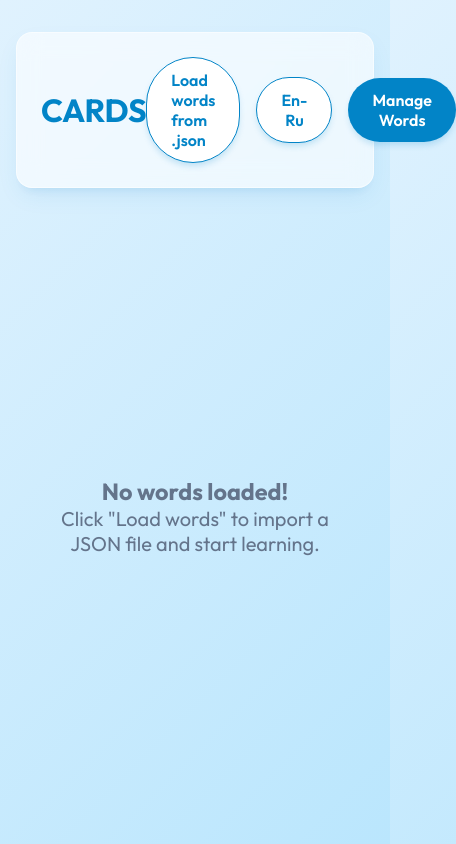
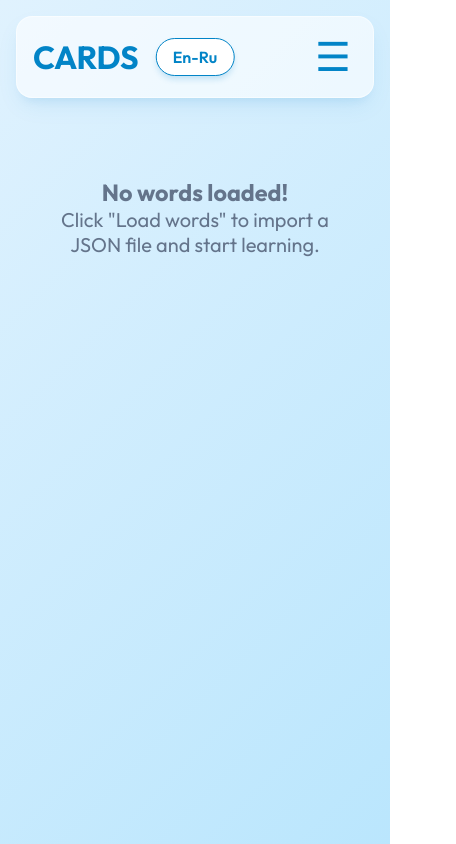
Before and after one commit to vik753/english-cards, a React (Vite) app: page / in a window 390 px wide. Shown: the whole page, 456 px wide, since content can reach past the window. Built offline with nearby package versions, Linux system fonts and the light colour scheme.

Commit message:
feat: add mobile menu functionality and improve UI responsiveness

```diff
--- a/src/App.jsx
+++ b/src/App.jsx
@@ -23,6 +23,7 @@ export default function App() {
   });
   const [roundQueue, setRoundQueue] = useState([]);
   const [currentWordIndex, setCurrentWordIndex] = useState(0);
+  const [isMenuOpen, setIsMenuOpen] = useState(false);
 
   const learningWords = words.filter(w => !w.learned);
   const currentWordId = roundQueue[currentWordIndex];
@@ -125,27 +126,42 @@ export default function App() {
     setWords(words.map(w => w.id === currentWordId ? { ...w, level: newLevel } : w));
   };
 
+  const toggleMenu = () => setIsMenuOpen(!isMenuOpen);
+
+  useEffect(() => {
+    if (isMenuOpen) {
+      document.body.classList.add('menu-open');
+    } else {
+      document.body.classList.remove('menu-open');
+    }
+  }, [isMenuOpen]);
+
   return (
     <div className="app-container">
       <header className="header">
         <h1>CARDS</h1>
-        <div className="header-controls">
-          <div className="file-upload-wrapper btn btn-secondary">
-            Load words from .json
-            <input type="file" accept=".json" onChange={handleFileUpload} />
-          </div>
         <button
-            className="btn btn-secondary"
-            onClick={() => setDirectionEnRu(!directionEnRu)}
+          className="btn btn-secondary lang-toggle-btn"
+          onClick={() => { setDirectionEnRu(!directionEnRu); setIsMenuOpen(false); }}
         >
           {directionEnRu ? "En-Ru" : "Ru-En"}
         </button>
+        <div>
+          <button className="mobile-menu-btn" onClick={toggleMenu} aria-label="Toggle menu">
+            {isMenuOpen ? '✖' : '☰'}
+          </button>
+          <div className={`header-controls ${isMenuOpen ? 'mobile-open' : ''}`}>
+            <div className="file-upload-wrapper btn btn-secondary">
+              Load words from .json
+              <input type="file" accept=".json" onChange={(e) => { handleFileUpload(e); setIsMenuOpen(false); }} />
+            </div>
             <button
               className="btn"
-            onClick={() => setView(view === 'learn' ? 'manage' : 'learn')}
+              onClick={() => { setView(view === 'learn' ? 'manage' : 'learn'); setIsMenuOpen(false); }}
             >
               {view === 'learn' ? 'Manage Words' : 'Start Learn'}
             </button>
+          </div>
         </div>
       </header>
 
@@ -163,7 +179,7 @@ export default function App() {
                 onLevelChange={handleLevelChange}
               />
 
-              <div style={{ marginTop: '1.5rem' }}>
+              <div className="bottom-checkbox-container">
                 <label style={{ display: 'flex', alignItems: 'center', gap: '8px', cursor: 'pointer', fontSize: '1.1rem', background: 'rgba(255,255,255,0.7)', padding: '0.5rem 1rem', borderRadius: '12px', boxShadow: '0 2px 4px rgba(0,0,0,0.05)' }}>
                   <input
                     type="checkbox"
--- a/src/FlashCard.jsx
+++ b/src/FlashCard.jsx
@@ -1,20 +1,26 @@
-import React, { useState, useEffect } from 'react';
+import React, { useState, useEffect, useRef } from 'react';
 
 export default function FlashCard({ wordPair, directionEnRu, onLevelChange }) {
   const [isFlipped, setIsFlipped] = useState(false);
+  const lastPlayedRef = useRef({ id: null, isShowingEnglish: null });
 
-
-  // Auto-play English pronunciation when the English face is shown
+  // Auto-play English pronunciation ONLY when English face is shown
   useEffect(() => {
     if (!wordPair) return;
 
     const isShowingEnglish = directionEnRu ? !isFlipped : isFlipped;
+
     if (!isShowingEnglish) {
-      // If we flip away from English (or start on Russian), ensure no English audio is playing
       window.speechSynthesis.cancel();
+      lastPlayedRef.current = { id: wordPair.id, isShowingEnglish: false };
       return;
     }
 
+    if (lastPlayedRef.current.id === wordPair.id && lastPlayedRef.current.isShowingEnglish === true) {
+      return; // Prevent replay if same word didn't change flip state (e.g. level updated)
+    }
+
+    lastPlayedRef.current = { id: wordPair.id, isShowingEnglish: true };
     window.speechSynthesis.cancel();
 
     const speak = () => {
--- a/src/index.css
+++ b/src/index.css
@@ -23,6 +23,7 @@ body {
   background: var(--bg-color-gradient);
   color: var(--text-main);
   min-height: 100vh;
+  min-height: 100dvh;
   display: flex;
   flex-direction: column;
   -webkit-font-smoothing: antialiased;
@@ -32,6 +33,7 @@ body {
   display: flex;
   flex-direction: column;
   min-height: 100vh;
+  min-height: 100dvh;
   width: 100%;
 }
 
@@ -57,6 +59,8 @@ body {
   border-radius: 16px;
   box-shadow: var(--card-shadow);
   border: 1px solid rgba(255, 255, 255, 0.5);
+  position: relative;
+  z-index: 10000;
 }
 
 .header h1 {
@@ -90,12 +94,6 @@ body {
   justify-content: center;
 }
 
-.btn:hover {
-  background: var(--accent-hover);
-  transform: translateY(-2px);
-  box-shadow: 0 6px 10px -1px rgba(2, 132, 199, 0.3);
-}
-
 .btn:active {
   transform: translateY(0);
 }
@@ -106,12 +104,6 @@ body {
   border: 1px solid var(--accent-color);
 }
 
-.btn-secondary:hover {
-  background: #f0f9ff;
-  color: var(--accent-hover);
-  border-color: var(--accent-hover);
-}
-
 .btn-danger {
   background: white;
   color: var(--danger);
@@ -120,8 +112,35 @@ body {
   font-size: 0.9rem;
 }
 
-.btn-danger:hover {
-  background: #fef2f2;
+@media (hover: hover) {
+  .btn:hover {
+    background: var(--accent-hover);
+    transform: translateY(-2px);
+    box-shadow: 0 6px 10px -1px rgba(2, 132, 199, 0.3);
+  }
+
+  .btn-secondary:hover {
+    background: #f0f9ff;
+    color: var(--accent-hover);
+    border-color: var(--accent-hover);
+  }
+
+  .btn-danger:hover {
+    background: #fef2f2;
+  }
+
+  .play-btn:hover {
+    background: rgba(255, 255, 255, 0.8);
+    transform: scale(1.1);
+  }
+
+  .flashcard-back .play-btn:hover {
+    background: rgba(0, 0, 0, 0.2);
+  }
+
+  .word-item:hover {
+    transform: translateX(4px);
+  }
 }
 
 /* File Input Wrapper */
@@ -153,6 +172,7 @@ body {
 /* Flashcard 3D Physics */
 .flashcard-container {
   perspective: 1500px;
+  -webkit-perspective: 1500px;
   width: 100%;
   max-width: 500px;
   height: 350px;
@@ -164,13 +184,15 @@ body {
   width: 100%;
   height: 100%;
   position: relative;
-  transition: transform 0.8s cubic-bezier(0.175, 0.885, 0.32, 1.275);
+  transition: transform 0.8s cubic-bezier(0.175, 0.885, 0.32, 1.275), -webkit-transform 0.8s cubic-bezier(0.175, 0.885, 0.32, 1.275);
   transform-style: preserve-3d;
+  -webkit-transform-style: preserve-3d;
   border-radius: 24px;
 }
 
 .flashcard.is-flipped {
   transform: rotateY(180deg);
+  -webkit-transform: rotateY(180deg);
 }
 
 .flashcard-face {
@@ -184,33 +206,24 @@ body {
   justify-content: center;
   font-size: 3rem;
   font-weight: 700;
-  color: var(--accent-color);
-  background: var(--card-bg);
+  color: #ffffff;
   border-radius: 24px;
   box-shadow: var(--card-shadow);
   padding: 2rem;
   text-align: center;
-  border: 2px solid transparent;
-  background-clip: padding-box;
 }
 
-.flashcard-face::before {
-  content: '';
-  position: absolute;
-  top: 0; right: 0; bottom: 0; left: 0;
-  z-index: -1;
-  margin: -2px;
-  border-radius: inherit;
+.flashcard-face:not(.flashcard-back) {
   background: linear-gradient(135deg, #7dd3fc, #0284c7);
+  transform: rotateY(0deg);
+  -webkit-transform: rotateY(0deg);
 }
 
 .flashcard-back {
   transform: rotateY(180deg);
-  background: var(--accent-color);
-  color: white;
-}
-.flashcard-back::before {
+  -webkit-transform: rotateY(180deg);
   background: linear-gradient(135deg, #0284c7, #0f172a);
+  color: #ffffff;
 }
 
 .play-btn {
@@ -233,19 +246,12 @@ body {
   box-shadow: 0 2px 5px rgba(0,0,0,0.1);
 }
 
-.play-btn:hover {
-  background: rgba(255, 255, 255, 0.8);
-  transform: scale(1.1);
-}
-
 .flashcard-back .play-btn {
   background: rgba(0, 0, 0, 0.1);
   border-color: rgba(255, 255, 255, 0.3);
   color: white;
 }
-.flashcard-back .play-btn:hover {
-  background: rgba(0, 0, 0, 0.2);
-}
+
 
 .card-hint {
   position: absolute;
@@ -293,9 +299,7 @@ body {
   transition: transform 0.2s;
 }
 
-.word-item:hover {
-  transform: translateX(4px);
-}
+
 
 .word-inputs {
   display: flex;
@@ -326,3 +330,158 @@ body {
   color: var(--text-muted);
   font-size: 1.25rem;
 }
+
+/* Mobile Menu Button */
+.mobile-menu-btn {
+  display: none;
+}
+
+@media (max-width: 768px) {
+  .app-container {
+    padding: 1rem;
+  }
+
+  .header {
+    backdrop-filter: none;
+    padding: 1rem;
+    margin-bottom: 1rem;
+  }
+
+  .lang-toggle-btn {
+    position: absolute;
+    left: 50%;
+    transform: translateX(-50%);
+    padding: 0.5rem 1rem;
+    font-size: 1rem;
+    z-index: 10;
+  }
+
+  .mobile-menu-btn {
+    display: flex;
+    background: none;
+    border: none;
+    font-size: 2.5rem;
+    color: var(--accent-color);
+    cursor: pointer;
+    position: relative;
+    z-index: 10000;
+    width: 48px;
+    height: 48px;
+    align-items: center;
+    justify-content: center;
+  }
+
+  body.menu-open .mobile-menu-btn {
+    position: fixed;
+    top: 12px;
+    right: 12px;
+    z-index: 10001;
+    font-size: 3rem;
+  }
+
+  .header-controls {
+    position: fixed;
+    top: 0;
+    left: 0;
+    width: 100vw;
+    height: 100vh;
+    background: #ffffff;
+    flex-direction: column;
+    justify-content: flex-start;
+    align-items: stretch;
+    padding: 80px 6px 20px 6px;
+    gap: 12px;
+    z-index: 9999;
+    transform: translateY(-100%);
+    opacity: 0;
+    visibility: hidden;
+    pointer-events: none;
+    transition: transform 0.3s ease-in-out, opacity 0.3s, visibility 0.3s;
+  }
+
+  .header-controls.mobile-open {
+    transform: translateY(0);
+    opacity: 1;
+    visibility: visible;
+    pointer-events: auto;
+  }
+
+  body.menu-open {
+    overflow: hidden;
+  }
+
+  .flashcard-container {
+    width: 100%;
+    height: auto;
+    flex: 1;
+    min-height: 0;
+    max-width: 100%;
+    margin: 12px 0;
+    display: flex;
+    flex-direction: column;
+    align-items: stretch;
+  }
+
+  .flashcard {
+    flex: 1;
+  }
+
+  .main-content {
+    padding-bottom: 0;
+    justify-content: flex-start;
+    flex: 1;
+    display: flex;
+    flex-direction: column;
+  }
+
+  .bottom-checkbox-container {
+    position: static;
+    width: 100%;
+    display: flex;
+    justify-content: center;
+    transform: none;
+    left: auto;
+    bottom: auto;
+    margin-top: 0 !important;
+    margin-bottom: 1.5rem;
+    z-index: auto;
+  }
+
+  .controls-bar {
+    position: static;
+    width: 100%;
+    padding: 0 0 1rem 0;
+    box-shadow: none;
+    background: transparent;
+    margin-top: 0;
+    justify-content: space-between;
+  }
+
+
+  .word-inputs {
+    flex-direction: column;
+    margin-right: 0;
+    margin-bottom: 1rem;
+  }
+
+  .word-item {
+    flex-direction: column;
+    align-items: stretch;
+  }
+
+  .word-item .btn-danger {
+    align-self: flex-end;
+  }
+
+  .header-controls .btn {
+    width: 100%;
+    margin-bottom: 0;
+    padding: 1.25rem;
+    font-size: 1.25rem;
+    border-radius: 12px;
+  }
+
+  .header-controls .btn-secondary {
+    border: 2px solid var(--accent-color);
+  }
+}
```
Lines whose indentation alone changed are shown as unchanged.
